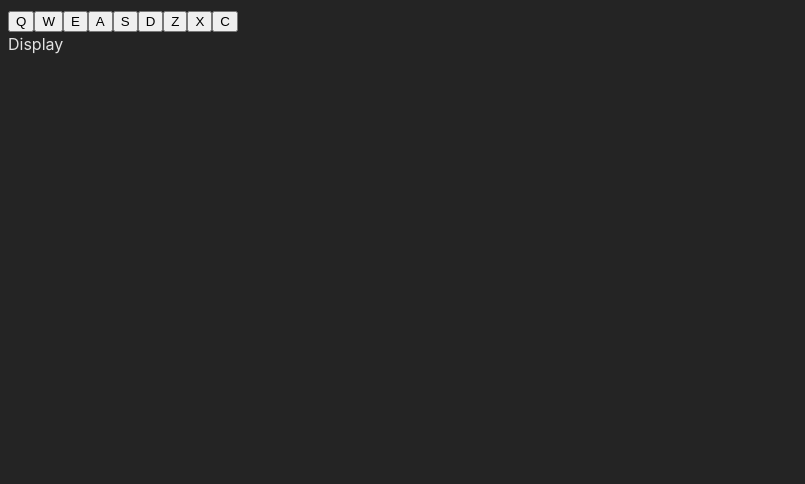
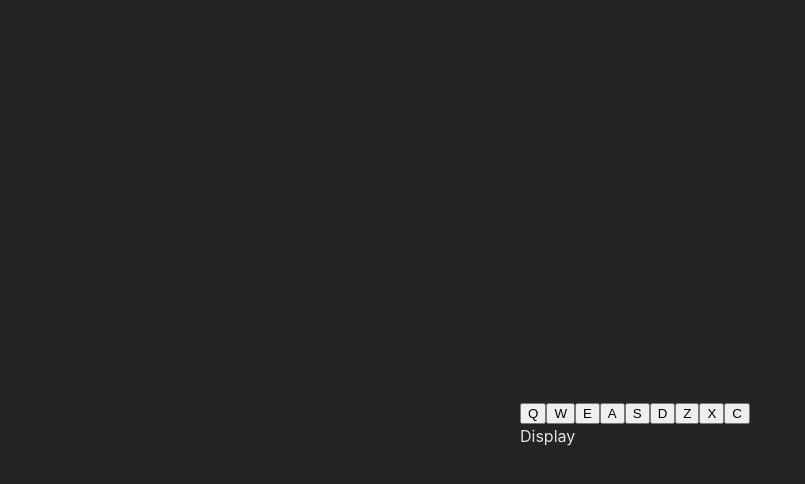
Before and after one commit to linda-94-andersson/Build-a-Drum-Machine--User-Story, a React (Vite) app: page / in a window 1280 px wide. Shown: the top 484 px of the page, without its empty margins (0-805 px from the left). Built offline with nearby package versions, Linux system fonts and the light colour scheme.

Commit message:
Margin on div to center content

```diff
--- a/src/index.css
+++ b/src/index.css
@@ -14,3 +14,8 @@
   -moz-osx-font-smoothing: grayscale;
   -webkit-text-size-adjust: 100%;
 }
+
+#drum-machine {
+  margin-top: 50vh;
+  margin-left: 40vw;
+}
```
